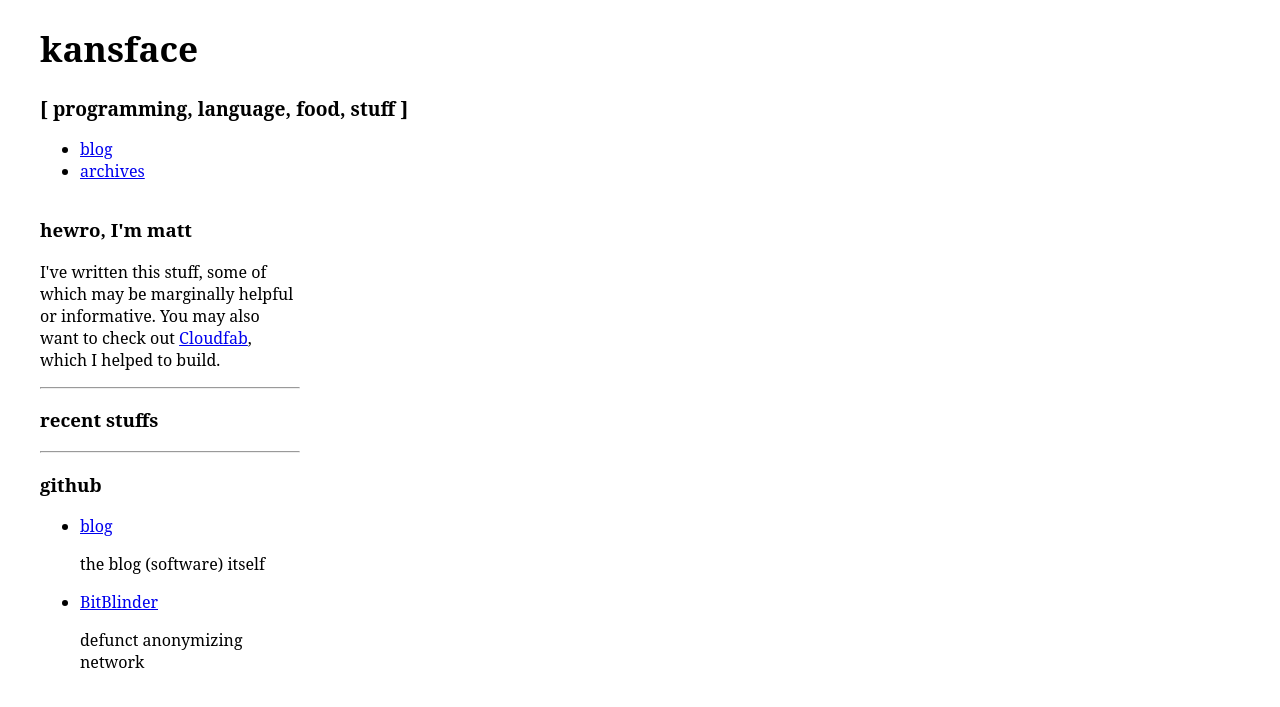
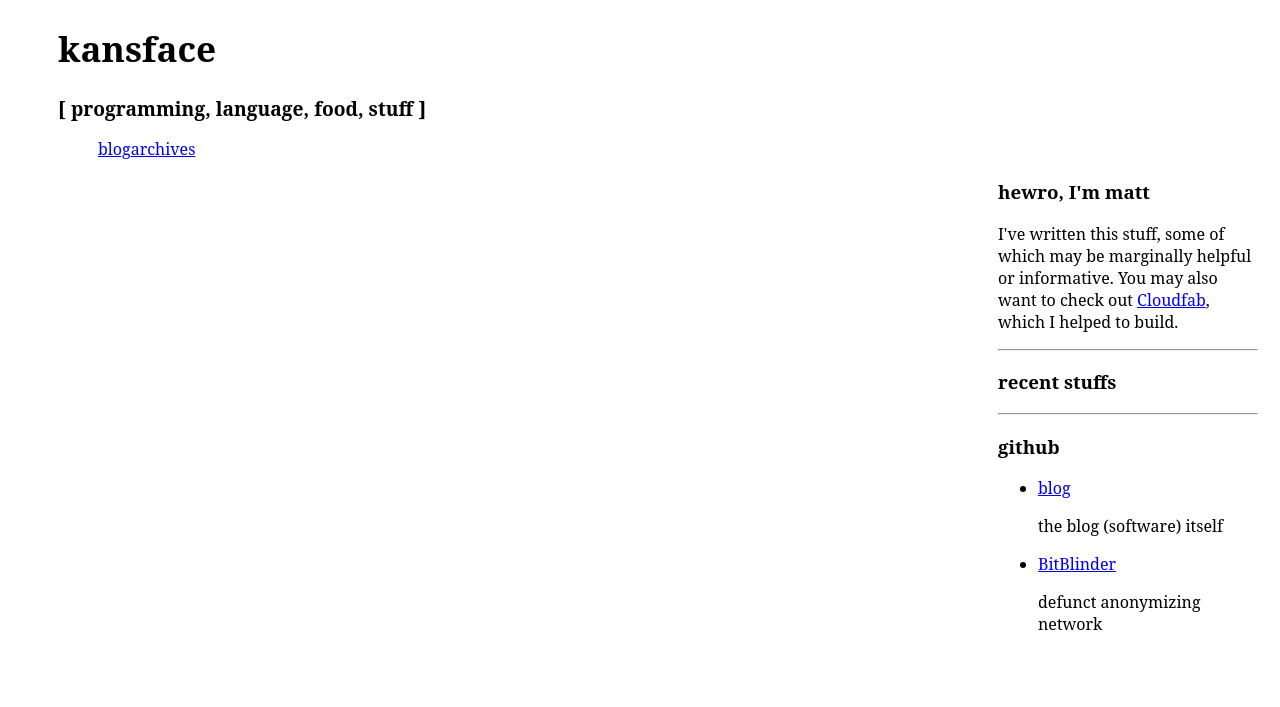
Before and after one commit to kans/kans-face-, a Django app: template blog/templates/blog-index.html in a window 1280 px wide. Shown: the top 707 px of the page. Run offline with Django 3.2, Linux system fonts and the light colour scheme; the template is opened without the code that fills it, so the values that code supplies are empty; parts of the project's set-up code (start-up, migrations or seed data) failed here and were passed over; some libraries are stand-ins or nearby versions.

Commit message:
fixing some layout/css stuff to arrange stuff on the page

```diff
--- a/blog/static/no-cache/blog.css
+++ b/blog/static/no-cache/blog.css
@@ -11,10 +11,21 @@
     padding: 0;
     margin: 0;
     }
-
+#nav > ul{
+    display: block;
+    border: 0 none;
+    }
+#nav > ul > li{
+    display: inline;
+    float: left;
+    margin: 0;
+    }
 .content{
     width: 1200px;
     margin: 0 auto;
+    clear: both;
+    padding-left: 50px;
+    padding-right: 50px;
 }
 
 #sidebar{
--- a/blog/templates/base.html
+++ b/blog/templates/base.html
@@ -21,6 +21,7 @@
 
         <div id="meat">
           {% block meat %}
+            <br/>
           {% endblock %}
         </div>
 
--- a/blog/templates/blog-index.html
+++ b/blog/templates/blog-index.html
@@ -1,5 +1,4 @@
 {% extends 'base.html' %}
 
 {% block content %}
-
 {% endblock %}
--- a/blog/templates/header.html
+++ b/blog/templates/header.html
@@ -2,8 +2,8 @@
   <h1>kansface</h1>
   <h2>[ programming, language, food, stuff ]</h2>
 </div>
-<div id="subheader" class="content">
-  <ul class="nav">
+<div id="nav" class="content">
+  <ul>
     <li><a href="/">blog</a></li>
     <li><a href="archives">archives</a>
   </ul>
```
